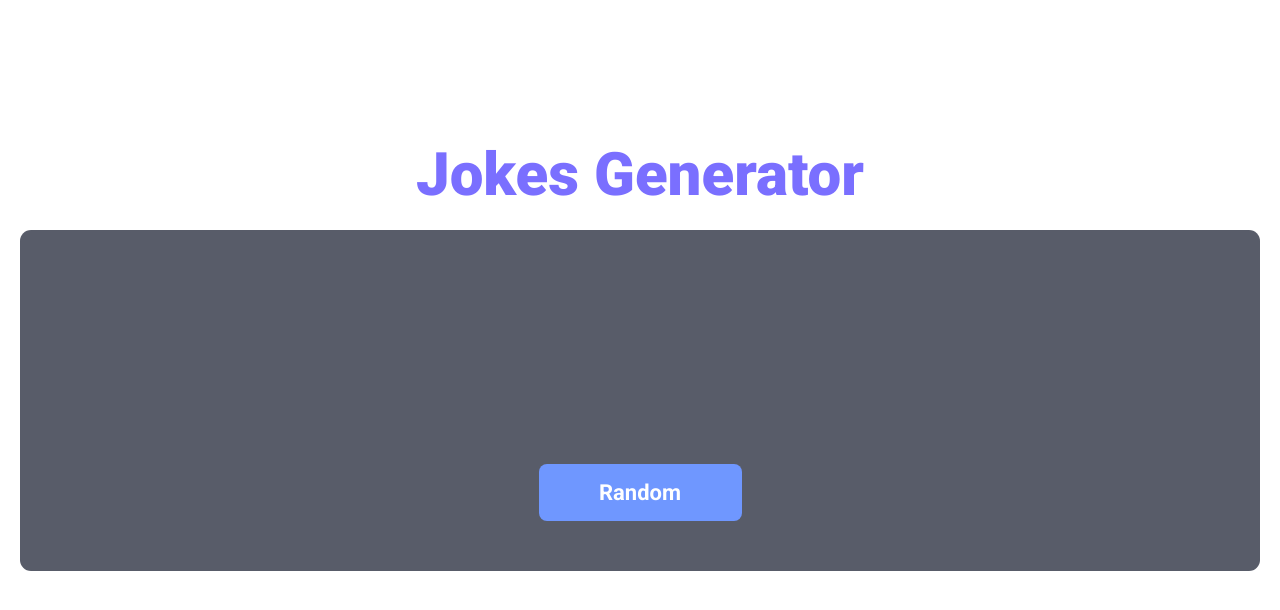
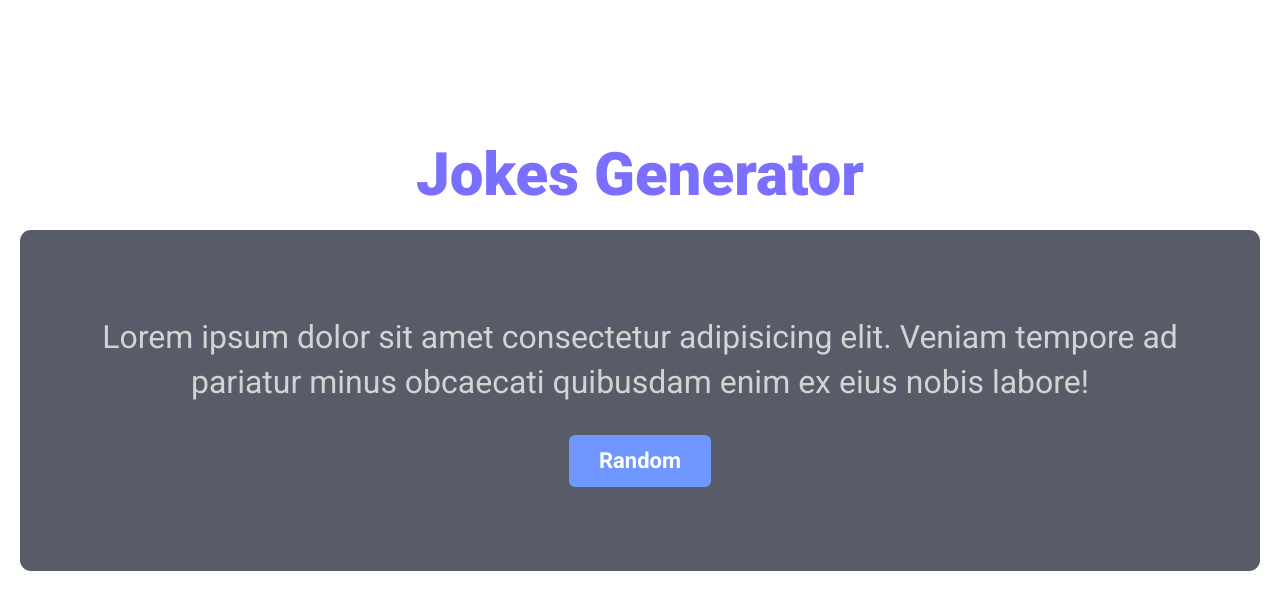
Before and after one commit to rohilpinto/jokes-app, a React (Create React App) app: page / in a window 1280 px wide. Shown: the top 610 px of the page. Built offline with nearby package versions, Linux system fonts and the light colour scheme.

Commit message:
updated styles

```diff
--- a/src/App.css
+++ b/src/App.css
@@ -38,10 +38,24 @@
   height: 341px;
   max-width: 1453px;
   margin: auto;
-
+  padding: 40px;
   width: 100%;
   border-radius: 11px;
   position: relative;
+  display: flex;
+  flex-direction: column;
+  justify-content: center;
+}
+
+.jokes {
+  font-size: 32px;
+  font-style: normal;
+  font-weight: 400;
+  line-height: 45px;
+  letter-spacing: 0em;
+  text-align: center;
+  color: var(--Text);
+  margin-bottom: 30px;
 }
 
 .btn-container {
@@ -50,18 +64,13 @@
 
 .btn-container {
   width: 100%;
-
-  position: absolute;
-  bottom: 50px;
 }
 
 button.btn {
-  height: 57px;
-  width: 203px;
   border: none;
   background: var(--Btn);
-
-  border-radius: 8px;
+  padding: 10px 30px;
+  border-radius: 6px;
 
   color: #ffffff;
 
--- a/src/App.js
+++ b/src/App.js
@@ -6,6 +6,9 @@ const Data = () => {
     <React.Fragment>
       <div className="jokes-data">
         <div className="jokes-data-container">
+          <div className="jokes-content-container">
+            <h4 className="jokes">Lorem ipsum dolor sit amet consectetur adipisicing elit. Veniam tempore ad pariatur minus obcaecati quibusdam enim ex eius nobis labore!</h4>
+          </div>
           <div className="btn-container">
             <button className="btn">Random</button>
           </div>
```
